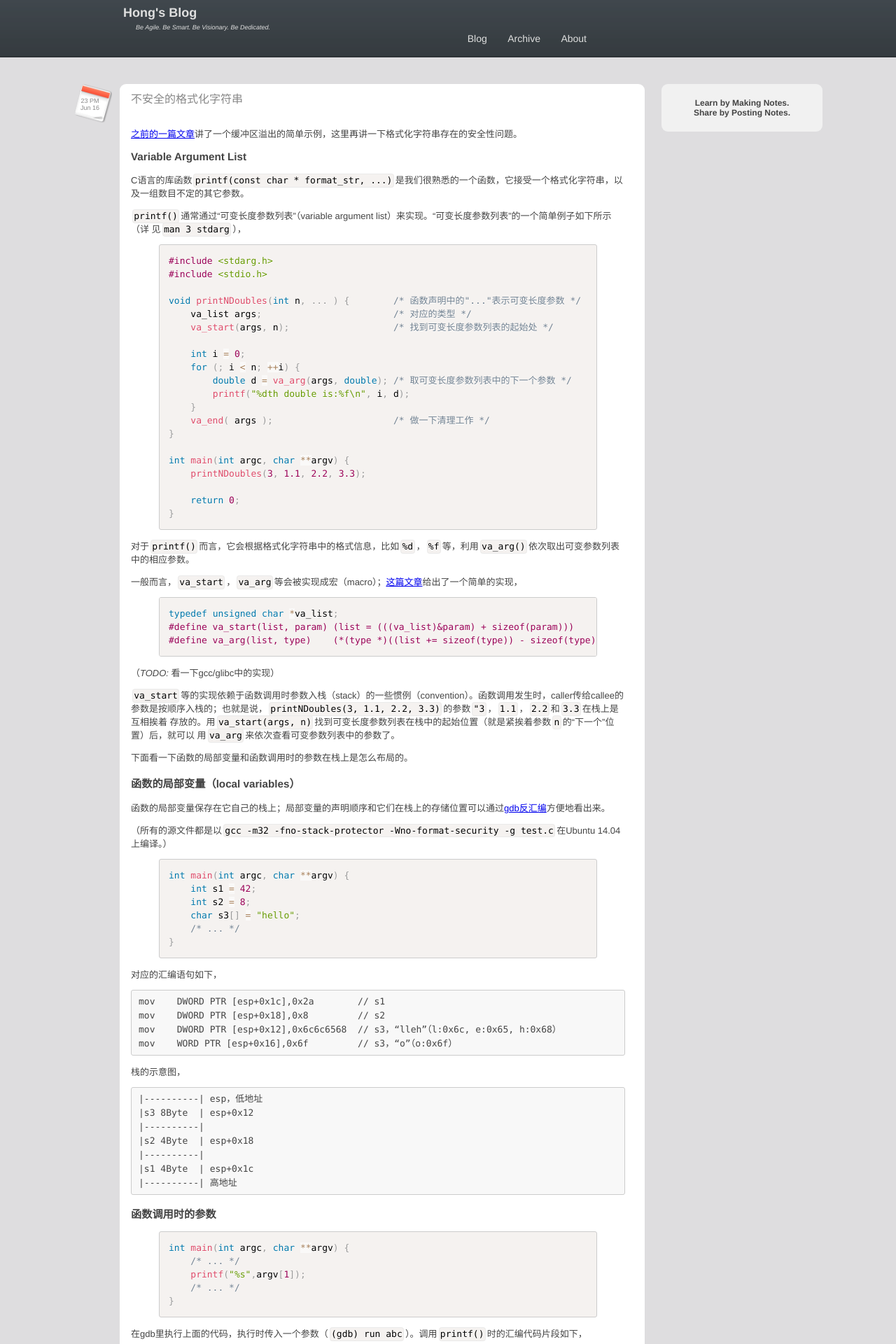
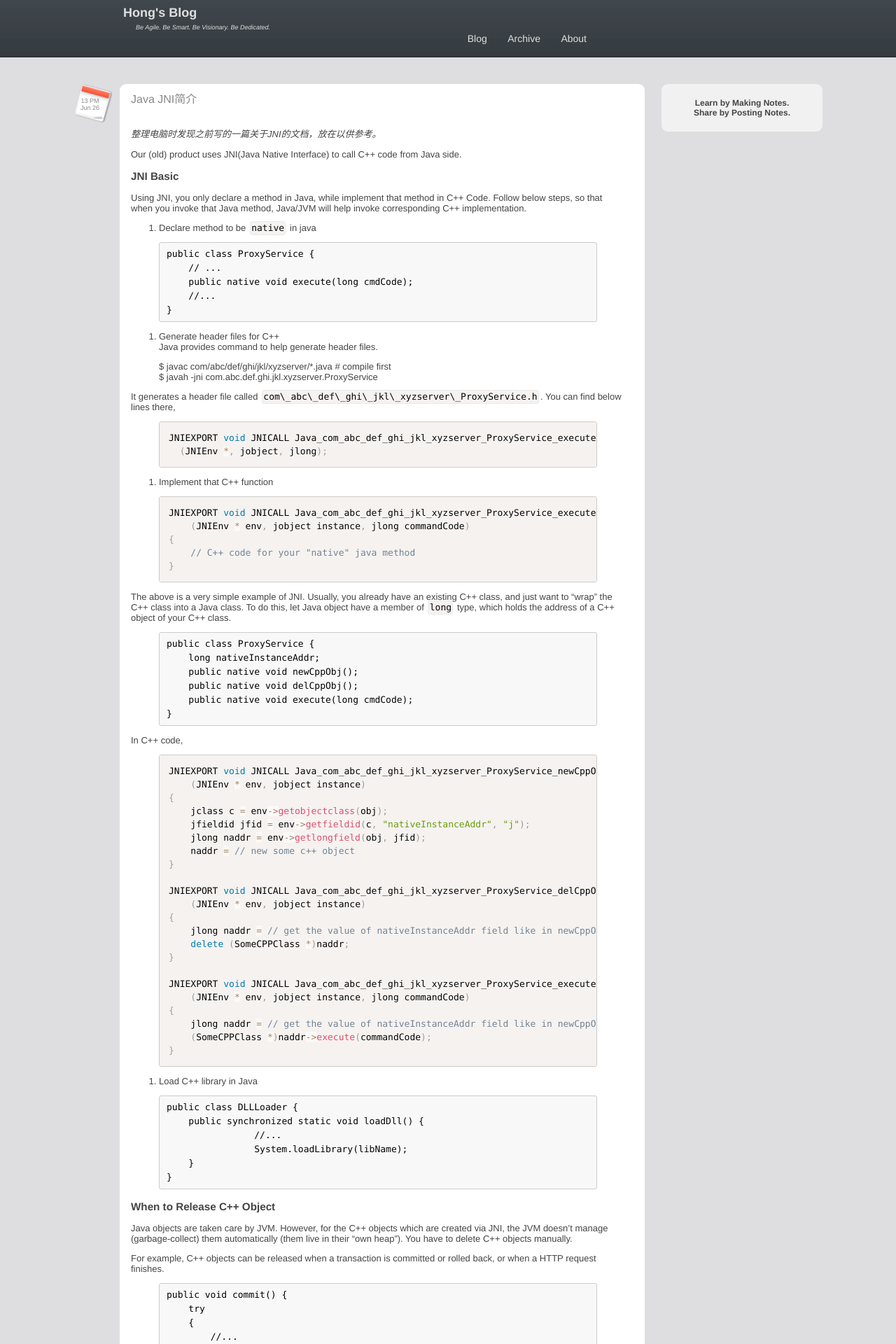
Before and after one commit to RockHong/rockhong.github.com, a Jekyll site: the page built from index.html, in a window 1280 px wide. Shown: the top 1920 px of the page at 70% size. Built offline with Jekyll 4.4.1, drawn with Linux system fonts in a browser that asks for light colours; a script that is not in the unit is left out; the list of posts is cut into pages by our own code; comment, search, counter and statistics services are not loaded; some of the changed text lies outside the part shown.

Commit message:
1) add post 2) refine <a> style

```diff
--- /dev/null
+++ b/_posts/2015-06-26-connect-java-and-cpp-using-jni.md
@@ -0,0 +1,159 @@
+---
+# MUST HAVE BEG
+layout: post
+disqus_identifier: 20150626-connect-java-and-cpp-using-jni # DO NOT CHANGE THE VALUE ONCE SET
+title: Java JNI简介
+# MUST HAVE END
+
+is_short: true
+subtitle: Connect Java and C++ Using JNI
+tags:
+- java
+date: 2015-06-26 13:24:00
+image:
+image_desc:
+---
+
+*整理电脑时发现之前写的一篇关于JNI的文档，放在以供参考。*
+
+Our (old) product uses JNI(Java Native Interface) to call C++ code from Java side.
+
+### JNI Basic
+Using JNI, you only declare a method in Java, while implement that method in C++
+Code. Follow below steps, so that when you invoke that Java method, Java/JVM will
+help invoke corresponding C++ implementation.
+
+1. Declare method to be `native` in java
+
+{% highlight java %}
+public class ProxyService {
+    // ...
+    public native void execute(long cmdCode);
+    //...
+}
+{% endhighlight %}
+
+2. Generate header files for C++
+Java provides command to help generate header files.
+
+    $ javac com/abc/def/ghi/jkl/xyzserver/*.java # compile first
+    $ javah -jni com.abc.def.ghi.jkl.xyzserver.ProxyService
+
+It generates a header file called
+`com\_abc\_def\_ghi\_jkl\_xyzserver\_ProxyService.h`. You can find below lines there,
+
+{% highlight cpp %}
+JNIEXPORT void JNICALL Java_com_abc_def_ghi_jkl_xyzserver_ProxyService_execute
+  (JNIEnv *, jobject, jlong);
+{% endhighlight %}
+
+3. Implement that C++ function
+
+{% highlight cpp %}
+JNIEXPORT void JNICALL Java_com_abc_def_ghi_jkl_xyzserver_ProxyService_execute
+    (JNIEnv * env, jobject instance, jlong commandCode)
+{
+    // C++ code for your "native" java method
+}
+{% endhighlight %}
+
+The above is a very simple example of JNI. Usually, you already have an existing C++ class,
+and just want to "wrap" the C++ class into a Java class. To do this, let Java object have a
+member of `long` type, which holds the address of a C++ object of your C++ class.
+
+{% highlight java %}
+public class ProxyService {
+    long nativeInstanceAddr;
+    public native void newCppObj();
+    public native void delCppObj();
+    public native void execute(long cmdCode);
+}
+{% endhighlight %}
+
+In C++ code,
+
+{% highlight cpp %}
+JNIEXPORT void JNICALL Java_com_abc_def_ghi_jkl_xyzserver_ProxyService_newCppObj
+    (JNIEnv * env, jobject instance)
+{
+    jclass c = env->getobjectclass(obj);
+    jfieldid jfid = env->getfieldid(c, "nativeInstanceAddr", "j");
+    jlong naddr = env->getlongfield(obj, jfid);
+    naddr = // new some c++ object
+}
+
+JNIEXPORT void JNICALL Java_com_abc_def_ghi_jkl_xyzserver_ProxyService_delCppObj
+    (JNIEnv * env, jobject instance)
+{
+    jlong naddr = // get the value of nativeInstanceAddr field like in newCppObj()
+    delete (SomeCPPClass *)naddr;
+}
+
+JNIEXPORT void JNICALL Java_com_abc_def_ghi_jkl_xyzserver_ProxyService_execute
+    (JNIEnv * env, jobject instance, jlong commandCode)
+{
+    jlong naddr = // get the value of nativeInstanceAddr field like in newCppObj()
+    (SomeCPPClass *)naddr->execute(commandCode);
+}
+{% endhighlight %}
+
+4. Load C++ library in Java
+
+{% highlight java %}
+public class DLLLoader {
+    public synchronized static void loadDll() {
+                //...
+                System.loadLibrary(libName);
+    }
+}
+{% endhighlight %}
+
+### When to Release C++ Object
+Java objects are taken care by JVM. However, for the C++ objects which are created via JNI,
+the JVM doesn't manage (garbage-collect) them automatically (them live in their "own heap").
+You have to delete C++ objects manually.
+
+For example, C++ objects can be released when a transaction is committed or rolled back,
+or when a HTTP request finishes.
+
+{% highlight java %}
+public void commit() {
+    try
+    {
+        //...
+    }
+    catch(Exception e)
+    {
+        //...
+    }
+    finally
+    {
+        // delete c++ objects here
+        // for example, call ProxyService::delCppObj() here
+    }
+}
+{% endhighlight %}
+
+<!--
+
+consider creating a base class for 'native java class'
+	public abstract class NativeClass implements Releaseable {
+		long cppObjAddr;
+		//...
+	}
+
+	public interface Releaseable {
+		public void release();
+		public boolean isReleased();
+        //...
+	}
+
+consider creating macros in c++ code
+you may find yourself write too many following code
+			jclass c = env->getobjectclass(obj);
+			jfieldid jfid = env->getfieldid(c, "nativeInstanceAddr", "j");
+			jlong naddr = env->getlongfield(obj, jfid);
+you can consider create some macros for this kind of code. macro is a little
+efficient than function
+
+-->
--- a/css/index.css
+++ b/css/index.css
@@ -62,6 +62,12 @@ div.pp-main-wrapper {
 .pp-title  a{
     color: #888;
     text-decoration: none;
+}
+
+.pp-content a {
+    color: rgb(249, 38, 114);
+    text-decoration: none;
+    font-weight: bold;
 }
 
 .pp-content, .pp-content-short  {
--- a/css/post.css
+++ b/css/post.css
@@ -62,6 +62,12 @@ div#post div#title h2 {
 
 div#post #content p{
     margin-bottom: 24px;
+}
+
+#post #content a {
+    color: rgb(249, 38, 114);
+    text-decoration: none;
+    font-weight: bold;
 }
 
 div#pub-date {
```
